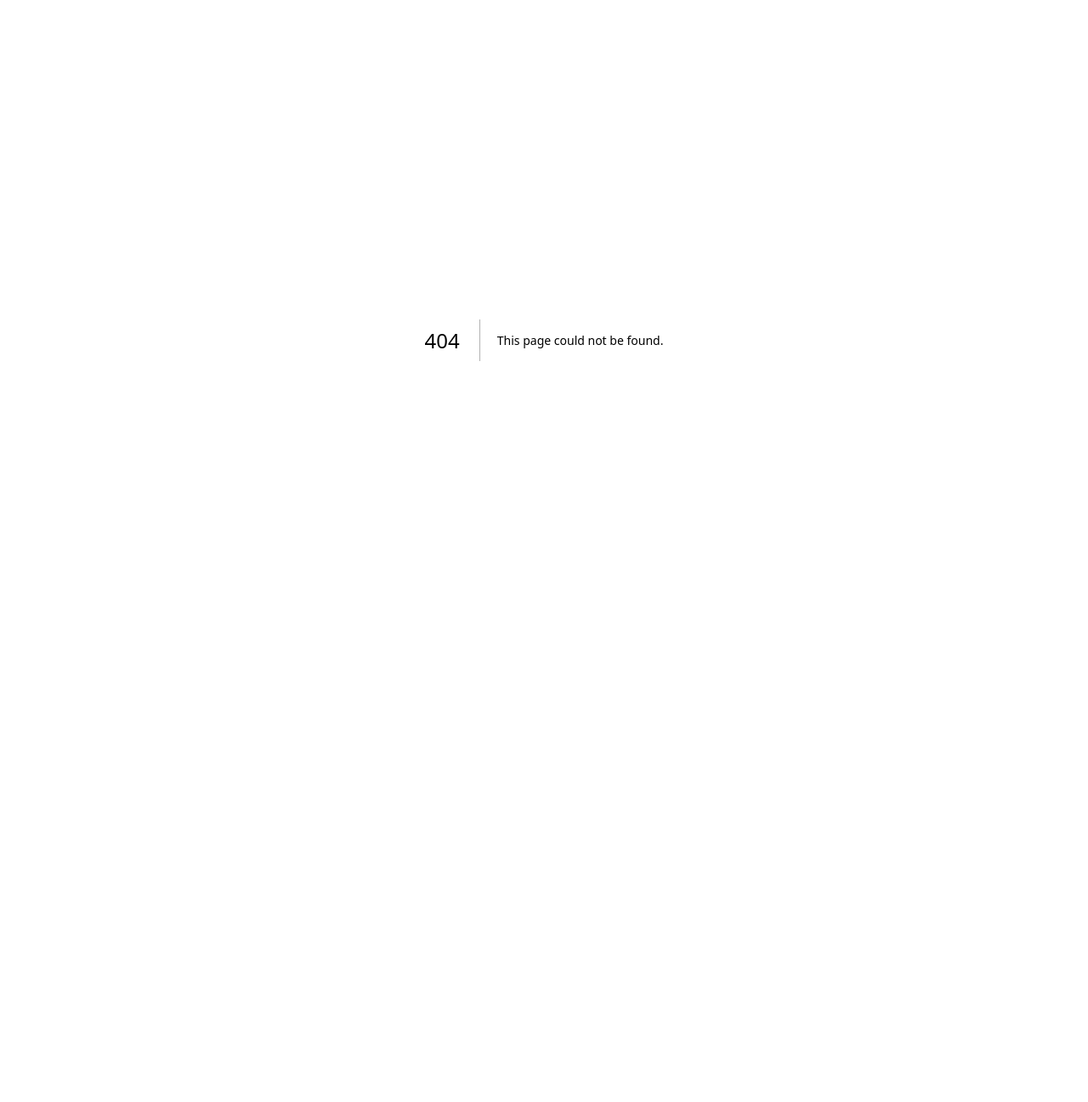
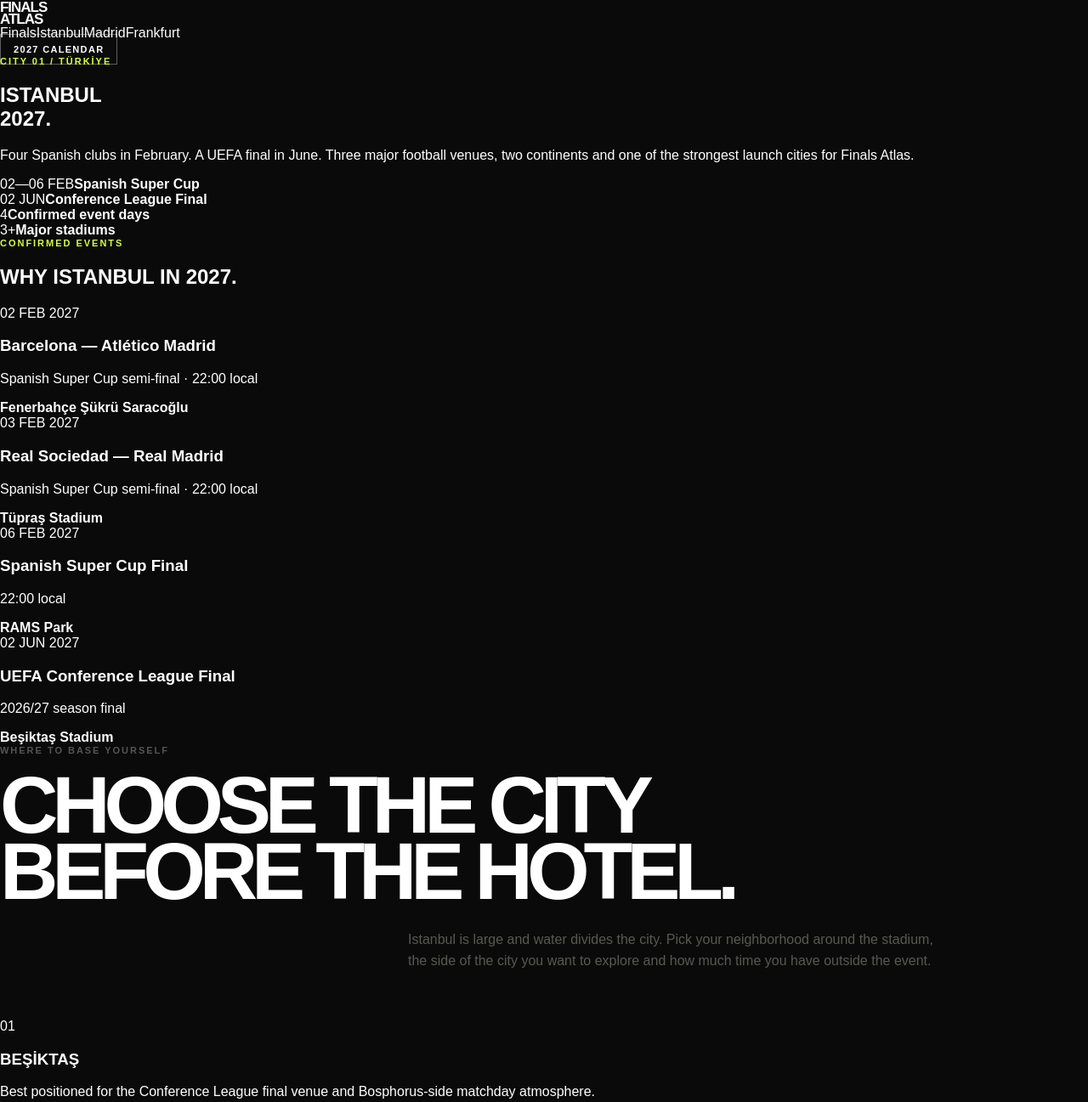
Before and after one commit to istanbulhighlights34-star/finalistanbul, a Next.js app: page /cities/istanbul in a window 1280 px wide. Before the commit this address had no page. Shown: the top 1297 px of the page at 85% size. Before the commit the page ends 800 px from the top, so only its background shows below. Built offline with nearby package versions, Linux system fonts and the light colour scheme.

Commit message:
Add cities/istanbul page

```diff
--- /dev/null
+++ b/app/cities/istanbul/page.tsx
@@ -0,0 +1,147 @@
+import type { Metadata } from "next";
+import Link from "next/link";
+
+export const metadata: Metadata = {
+  title: "Istanbul Finals & Sports Events 2027",
+  description:
+    "Istanbul 2027 finals travel guide: Spanish Super Cup, UEFA Conference League Final, stadiums, where to stay and matchday planning.",
+  alternates: { canonical: "/cities/istanbul" },
+};
+
+const events = [
+  {
+    date: "02 FEB 2027",
+    title: "Barcelona — Atlético Madrid",
+    meta: "Spanish Super Cup semi-final · 22:00 local",
+    venue: "Fenerbahçe Şükrü Saracoğlu",
+  },
+  {
+    date: "03 FEB 2027",
+    title: "Real Sociedad — Real Madrid",
+    meta: "Spanish Super Cup semi-final · 22:00 local",
+    venue: "Tüpraş Stadium",
+  },
+  {
+    date: "06 FEB 2027",
+    title: "Spanish Super Cup Final",
+    meta: "22:00 local",
+    venue: "RAMS Park",
+  },
+  {
+    date: "02 JUN 2027",
+    title: "UEFA Conference League Final",
+    meta: "2026/27 season final",
+    venue: "Beşiktaş Stadium",
+  },
+];
+
+const zones = [
+  ["BEŞİKTAŞ", "Best positioned for the Conference League final venue and Bosphorus-side matchday atmosphere."],
+  ["TAKSİM", "Central base with broad transport links and easy access to Beşiktaş, Karaköy and the historic peninsula."],
+  ["KARAKÖY", "A compact waterfront base for food, Galata and ferry connections across the city."],
+  ["KADIKÖY", "Asian-side base close to Fenerbahçe's stadium and a strong food-and-nightlife district in its own right."],
+];
+
+export default function IstanbulPage() {
+  return (
+    <main className="content-page">
+      <header className="page-header">
+        <Link className="brand" href="/">
+          <span>FINALS</span>
+          <span>ATLAS</span>
+        </Link>
+        <nav>
+          <Link href="/finals">Finals</Link>
+          <Link href="/cities/istanbul">Istanbul</Link>
+          <Link href="/cities/madrid">Madrid</Link>
+          <Link href="/cities/frankfurt">Frankfurt</Link>
+        </nav>
+        <Link className="header-cta" href="/finals">2027 Calendar</Link>
+      </header>
+
+      <section className="page-hero city-hero">
+        <p className="kicker">CITY 01 / TÜRKİYE</p>
+        <h1>
+          ISTANBUL
+          <br />
+          <span>2027.</span>
+        </h1>
+        <p className="page-lede">
+          Four Spanish clubs in February. A UEFA final in June. Three major
+          football venues, two continents and one of the strongest launch cities
+          for Finals Atlas.
+        </p>
+      </section>
+
+      <section className="city-facts">
+        <div><span>02—06 FEB</span><strong>Spanish Super Cup</strong></div>
+        <div><span>02 JUN</span><strong>Conference League Final</strong></div>
+        <div><span>4</span><strong>Confirmed event days</strong></div>
+        <div><span>3+</span><strong>Major stadiums</strong></div>
+      </section>
+
+      <section className="detail-section">
+        <div className="detail-title">
+          <p className="kicker">CONFIRMED EVENTS</p>
+          <h2>WHY ISTANBUL IN 2027.</h2>
+        </div>
+        <div className="detail-list">
+          {events.map((event) => (
+            <article className="detail-row" key={event.title}>
+              <span>{event.date}</span>
+              <div>
+                <h3>{event.title}</h3>
+                <p>{event.meta}</p>
+              </div>
+              <strong>{event.venue}</strong>
+            </article>
+          ))}
+        </div>
+      </section>
+
+      <section className="paper-section">
+        <div className="section-heading">
+          <p className="kicker">WHERE TO BASE YOURSELF</p>
+          <h2>CHOOSE THE CITY BEFORE THE HOTEL.</h2>
+          <p>
+            Istanbul is large and water divides the city. Pick your neighborhood
+            around the stadium, the side of the city you want to explore and
+            how much time you have outside the event.
+          </p>
+        </div>
+        <div className="zone-grid">
+          {zones.map(([name, text], i) => (
+            <article key={name}>
+              <span>0{i + 1}</span>
+              <h3>{name}</h3>
+              <p>{text}</p>
+            </article>
+          ))}
+        </div>
+      </section>
+
+      <section className="planning-section">
+        <p className="kicker">NEXT UP</p>
+        <h2>THE ISTANBUL GUIDE WE'RE BUILDING.</h2>
+        <div className="planning-grid">
+          <span>Stadium transport</span>
+          <span>Airport strategy</span>
+          <span>Hotels by venue</span>
+          <span>Official ticket links</span>
+          <span>Fan zones</span>
+          <span>48-hour city plan</span>
+        </div>
+        <p className="source-note">
+          Supporter routing, ticket sales and fan-zone details will be added only
+          after official organizer publication.
+        </p>
+      </section>
+
+      <footer>
+        <div className="brand footer-brand"><span>FINALS</span><span>ATLAS</span></div>
+        <p>Independent guide. Confirm event details with the official organizer before travel.</p>
+        <p>© 2026 Finals Atlas</p>
+      </footer>
+    </main>
+  );
+}
```
